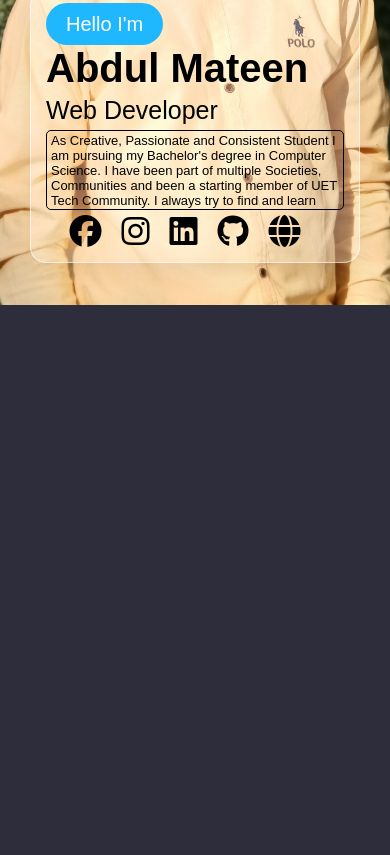
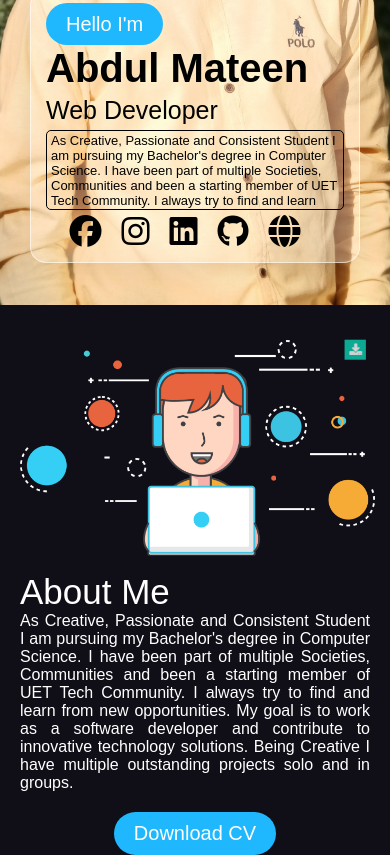
Before and after one commit to AbdulMateenzwl/Old-Portfolio, a plain HTML site: page index.html in a window 390 px wide. Shown: the part 539-1394 px from the top of the page. Before the commit the page ends 844 px from the top, so only its background shows below. Drawn offline with Linux system fonts and the light colour scheme.

Commit message:
about me section

```diff
--- a/index.html
+++ b/index.html
@@ -55,7 +55,22 @@
         </div>
     </div>
 
-
+    <div id="about-me">
+        <div class="img">
+            <img src="/images/about-img.png" alt="">
+        </div>
+        <div id="about-text">
+            <p class="heading">About Me</p>
+            <p>As Creative, Passionate and Consistent Student I am pursuing my
+                Bachelor's degree in Computer Science. I have been part of
+                multiple Societies, Communities and been a starting member of
+                UET Tech Community. I always try to find and learn from new
+                opportunities. My goal is to work as a software developer and
+                contribute to innovative technology solutions. Being Creative I
+                have multiple outstanding projects solo and in groups. </p>
+            <button class="btn-primary">Download CV</button>
+        </div>
+    </div>
 
     <script src="https://kit.fontawesome.com/bc80f90ff7.js" crossorigin="anonymous"></script>
 </body>
--- a/style.css
+++ b/style.css
@@ -10,7 +10,7 @@
 }
 
 body{
-    background-color: rgb(45, 45, 59);
+    background-color:#100E17;
 }
 
 .menu ul{
@@ -111,8 +111,8 @@ body{
 }
 
 #first-img{
-    width: 300px;
-    height: 300px;
+    width: 50vh;
+    height: 50vh;
     border-radius: 900px;
 }
 
@@ -124,6 +124,57 @@ body{
     display: none;
 }
 
+#about-me{
+    display: flex;
+    color: white;
+}
+
+#about-me .img{
+    width: 50%;
+    display: flex;
+    justify-content: center;
+    align-items: center;
+}
+
+#about-me .img img{
+    width: 90%;
+    height: 90%;
+    object-fit: cover;
+    /* border-radius: 900px; */
+}
+
+#about-text{
+    display: flex;
+    flex-direction: column;
+    width: 50%;
+    /* align-items: center; */
+    justify-content: center;
+    padding: 20px;
+    text-align: justify;
+
+}
+
+.heading{
+    font-size: 35px;
+}
+
+.btn-primary{
+    background-color: var(--primary-color);
+    padding: 10px 20px;
+    border-radius: 40px;
+    color: white;
+    font-size: 20px;
+    cursor: pointer;
+    width: fit-content;
+    margin-top: 20px;
+    border: none;
+    margin-left: auto;
+    margin-right: auto;
+}
+
+.btn-primary:hover{
+    box-shadow: 2px 4px 30px rgba(0, 0, 0, 0.9);
+}
 
 @media only screen and (max-width:600px){
     .menu{
@@ -138,6 +189,20 @@ body{
 
     #details-info{
         height: 30px;
+    }
+    #about-me{
+        flex-direction: column;
+    }
+    #about-me .img{
+        width: 100%;
+    }
+    #about-me .img img{
+        width: 100%;
+        height: 100%;
+    }
+    #about-text{
+        width: 100%;
+        padding-left: 0px;
     }
 
 }
@@ -213,4 +278,12 @@ body{
     #social-media{
         margin-top: 5px;
     }
+
+    #about-me{
+        margin-top: 20px;
+    }
+
+    #about-text{
+        padding: 0 20px;
+    }
 }
```
Also changed, not shown: images/about-img.png (added).
